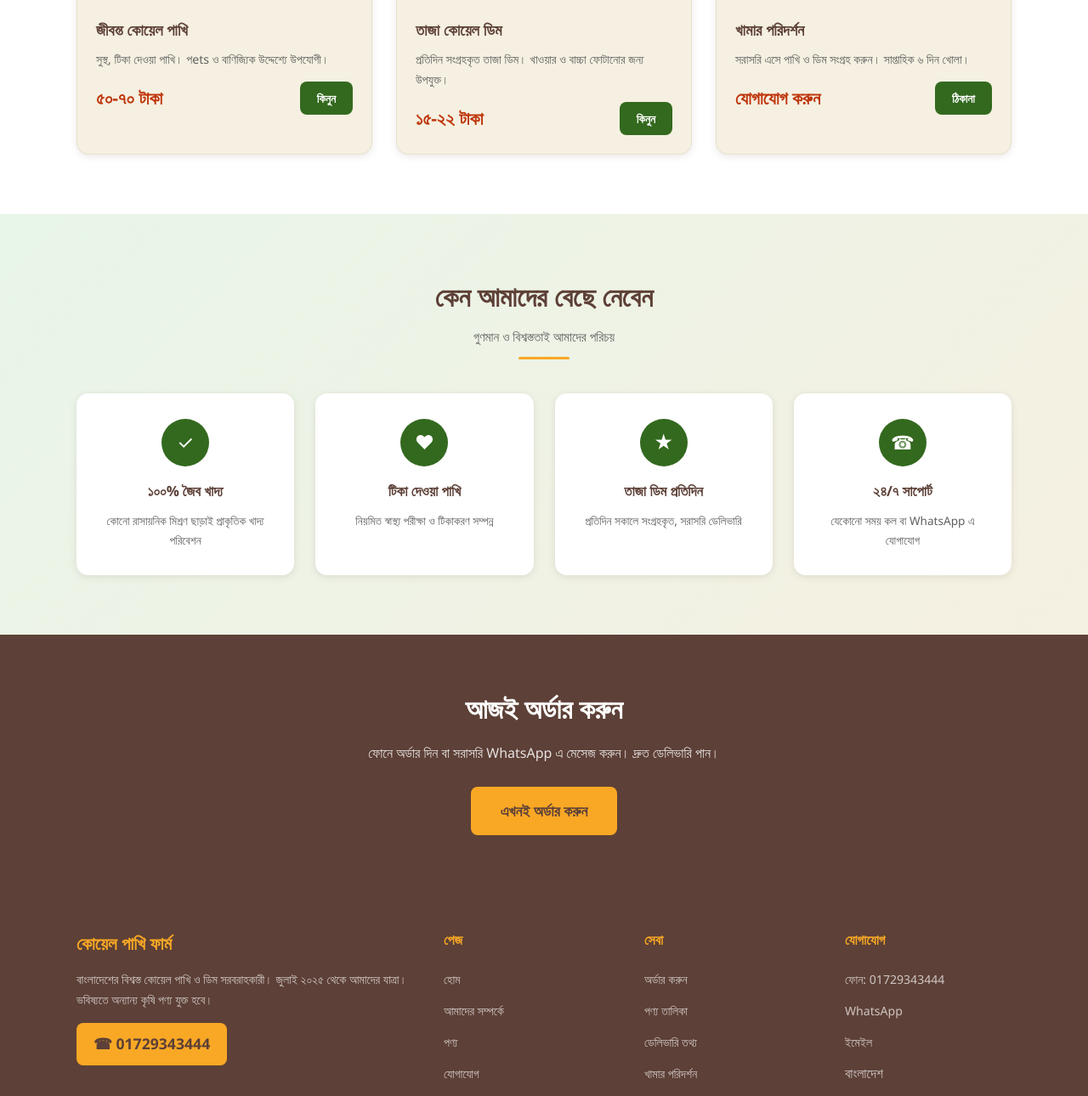
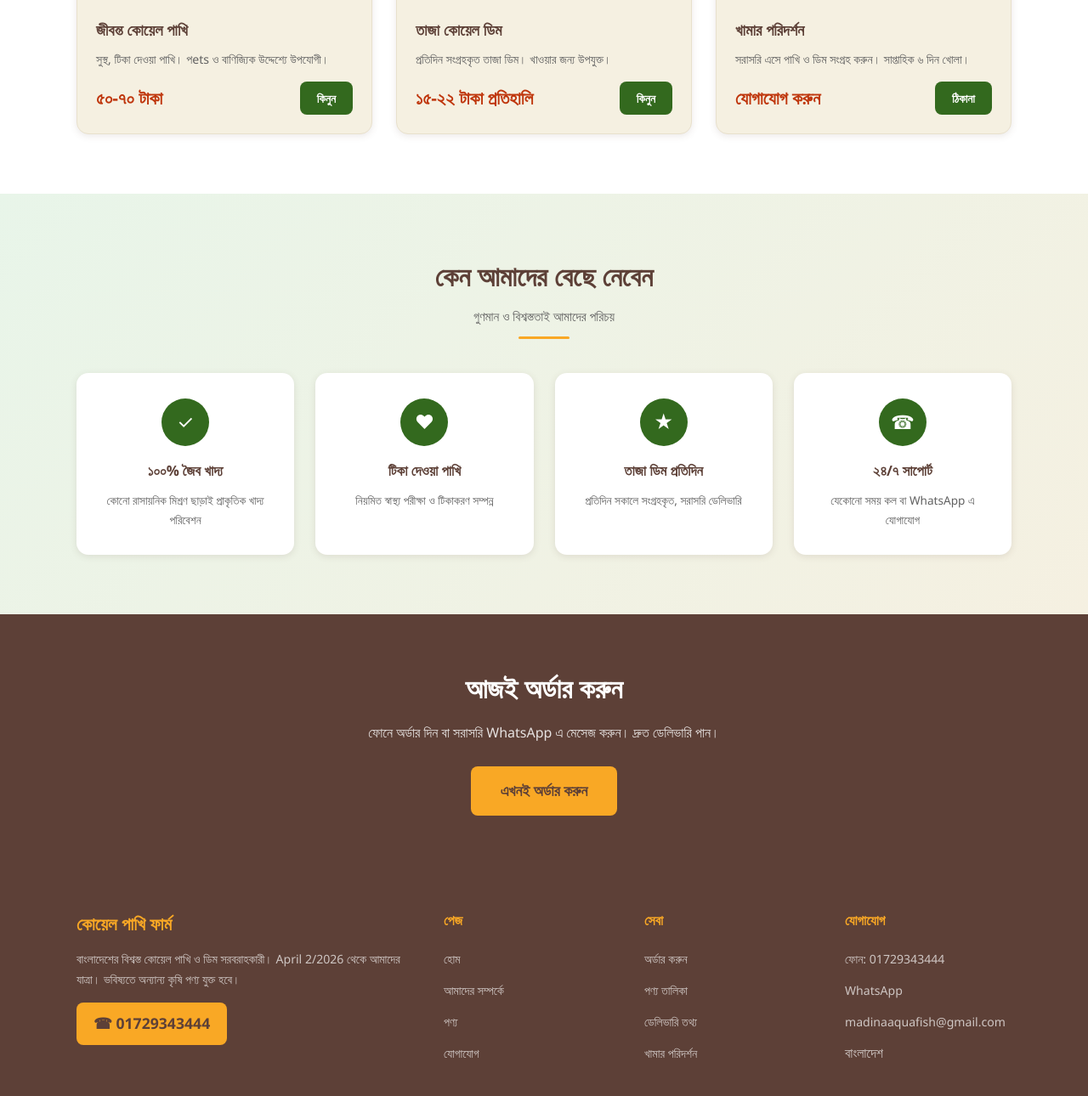
Before and after one commit to NAIN151/Koil-farm-bd-, a plain HTML site: page index.html in a window 1280 px wide. Shown: the part 1057-2347 px from the top of the page at 85% size. Drawn offline with Linux system fonts and the light colour scheme.

Commit message:
Update index.html

```diff
--- a/index.html
+++ b/index.html
@@ -314,9 +314,9 @@
                     </div>
                     <div class="prod-info">
                         <h3>তাজা কোয়েল ডিম</h3>
-                        <p>প্রতিদিন সংগ্রহকৃত তাজা ডিম। খাওয়ার ও বাচ্চা ফোটানোর জন্য উপযুক্ত।</p>
+                        <p>প্রতিদিন সংগ্রহকৃত তাজা ডিম। খাওয়ার জন্য উপযুক্ত।</p>
                         <div class="prod-price">
-                            <span class="price">১৫-২২ টাকা</span>
+                            <span class="price">১৫-২২ টাকা প্রতিহালি</span>
                             <a href="order.html?product=egg" class="btn btn-primary btn-sm">কিনুন</a>
                         </div>
                     </div>
@@ -384,7 +384,7 @@
             <div class="footer-grid">
                 <div class="footer-brand">
                     <h3>কোয়েল পাখি ফার্ম</h3>
-                    <p>বাংলাদেশের বিশ্বস্ত কোয়েল পাখি ও ডিম সরবরাহকারী। জুলাই ২০২৫ থেকে আমাদের যাত্রা। ভবিষ্যতে অন্যান্য কৃষি পণ্য যুক্ত হবে।</p>
+                    <p>বাংলাদেশের বিশ্বস্ত কোয়েল পাখি ও ডিম সরবরাহকারী। April 2/2026 থেকে আমাদের যাত্রা। ভবিষ্যতে অন্যান্য কৃষি পণ্য যুক্ত হবে।</p>
                     <div class="footer-phone">&#9742; 01729343444</div>
                 </div>
                 <div class="footer-links">
@@ -410,7 +410,7 @@
                     <ul>
                         <li><a href="tel:01729343444">ফোন: 01729343444</a></li>
                         <li><a href="https://wa.me/8801729343444" target="_blank">WhatsApp</a></li>
-                        <li><a href="mailto:koyalbirdfarm@gmail.com">ইমেইল</a></li>
+                        <li><a href="mailto:koyalbirdfarm@gmail.com">madinaaquafish@gmail.com</a></li>
                         <li>বাংলাদেশ</li>
                     </ul>
                 </div>
```
